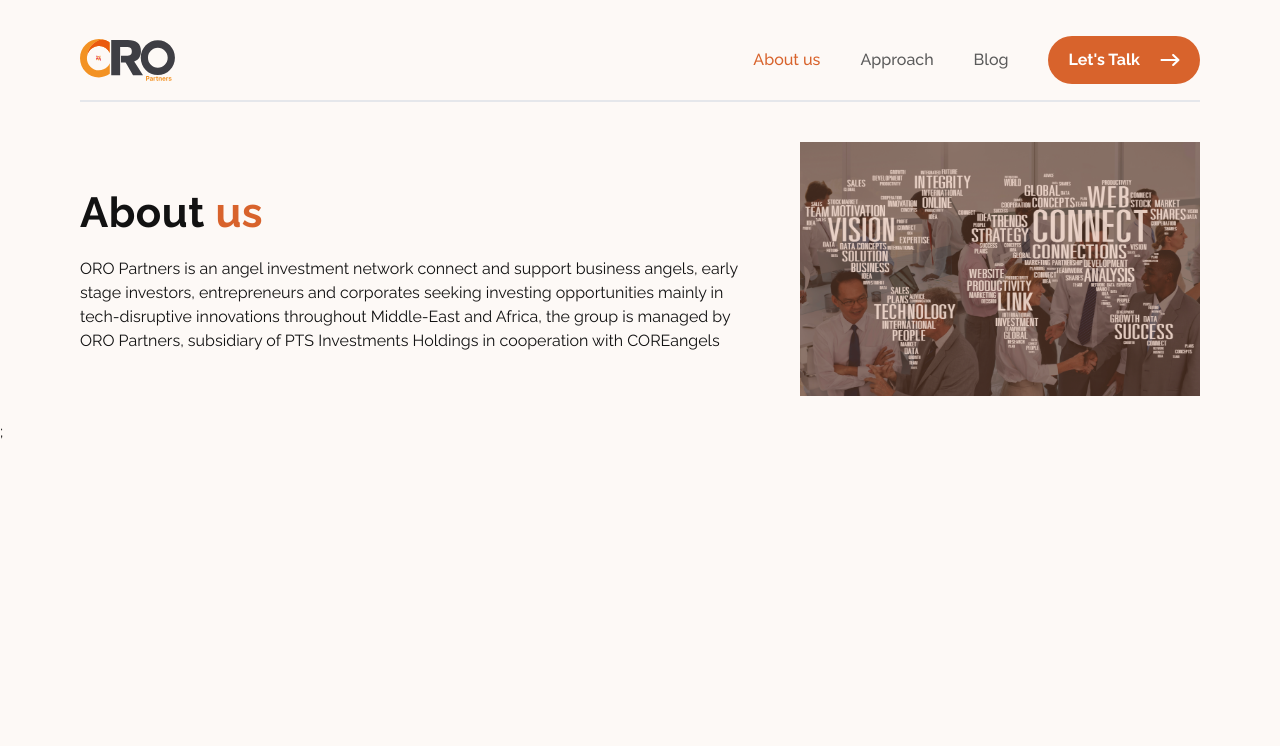
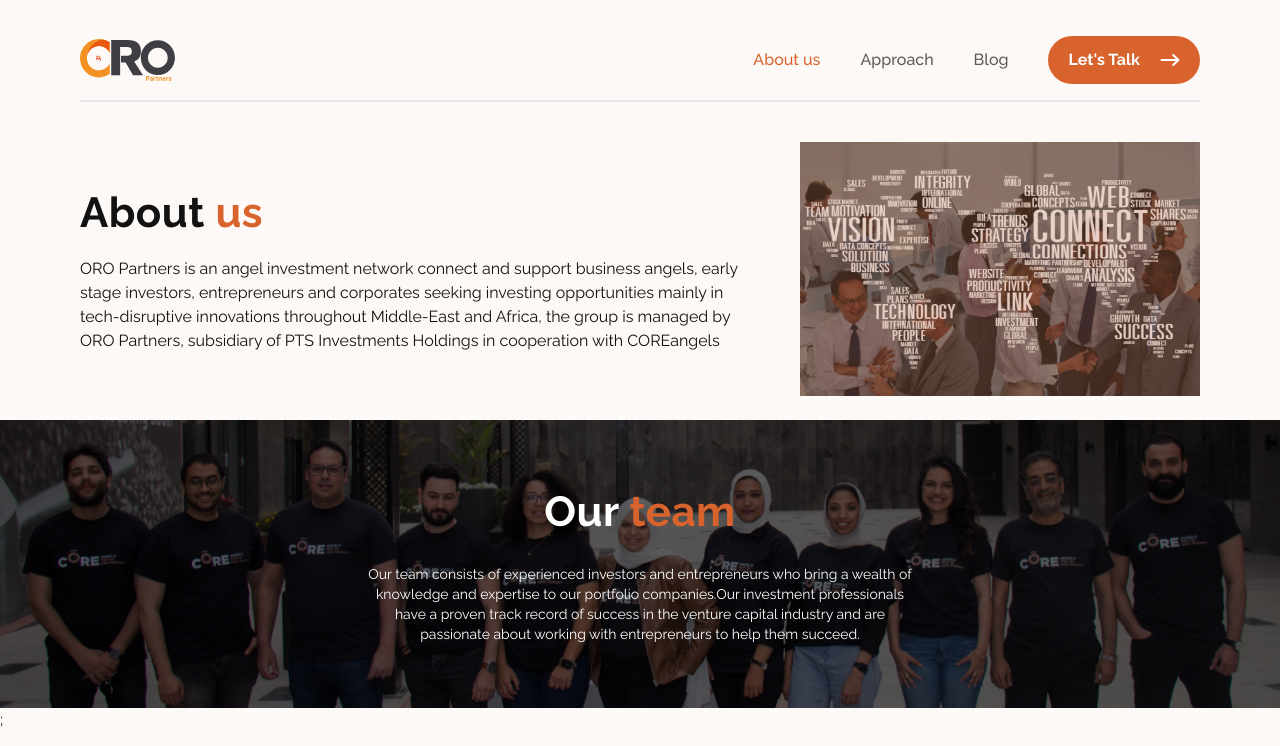
Before and after one commit to PTS-Holdings/oro-partners.com, a Next.js app: page /about in a window 1280 px wide. Shown: the top 746 px of the page. Built offline with nearby package versions, Linux system fonts and the light colour scheme.

Commit message:
feat(about): add TeamSection component to AboutUs page

```diff
--- /dev/null
+++ b/src/components/aboutPage/TeamSection.jsx
@@ -0,0 +1,17 @@
+export default function TeamSection() {
+    return (
+        <div className="text-center py-16 bg-[url('/assets/team-BG.png')] text-white bg-cover bg-center md:bg-top">
+            <div className="container flex flex-col items-center ">
+                <h2 className="md:header2 body-large-bold mb-6">Our <span className="text-custom-orange-basic">team</span></h2>
+                <p className="body-medium-regular body-small-regular md:w-1/2">
+                    Our team consists of experienced investors and entrepreneurs who
+                    bring a wealth of knowledge and expertise to our portfolio
+                    companies.Our investment professionals have a proven track
+                    record of success in the venture capital industry and are
+                    passionate about working with entrepreneurs to help them
+                    succeed.
+                </p>
+            </div>
+        </div>
+    );
+}
--- a/src/pages/about.js
+++ b/src/pages/about.js
@@ -1,4 +1,5 @@
 import AboutSection from "@/components/aboutPage/AboutSection";
+import TeamSection from "@/components/aboutPage/TeamSection";
 import Head from "next/head";
 
 export default function AboutUs() {
@@ -9,6 +10,7 @@
 			</Head>
 
 			<AboutSection />
+			<TeamSection />
 		</>
 	);
 }
```
Also changed, not shown: public/assets/team-BG.png (added).
